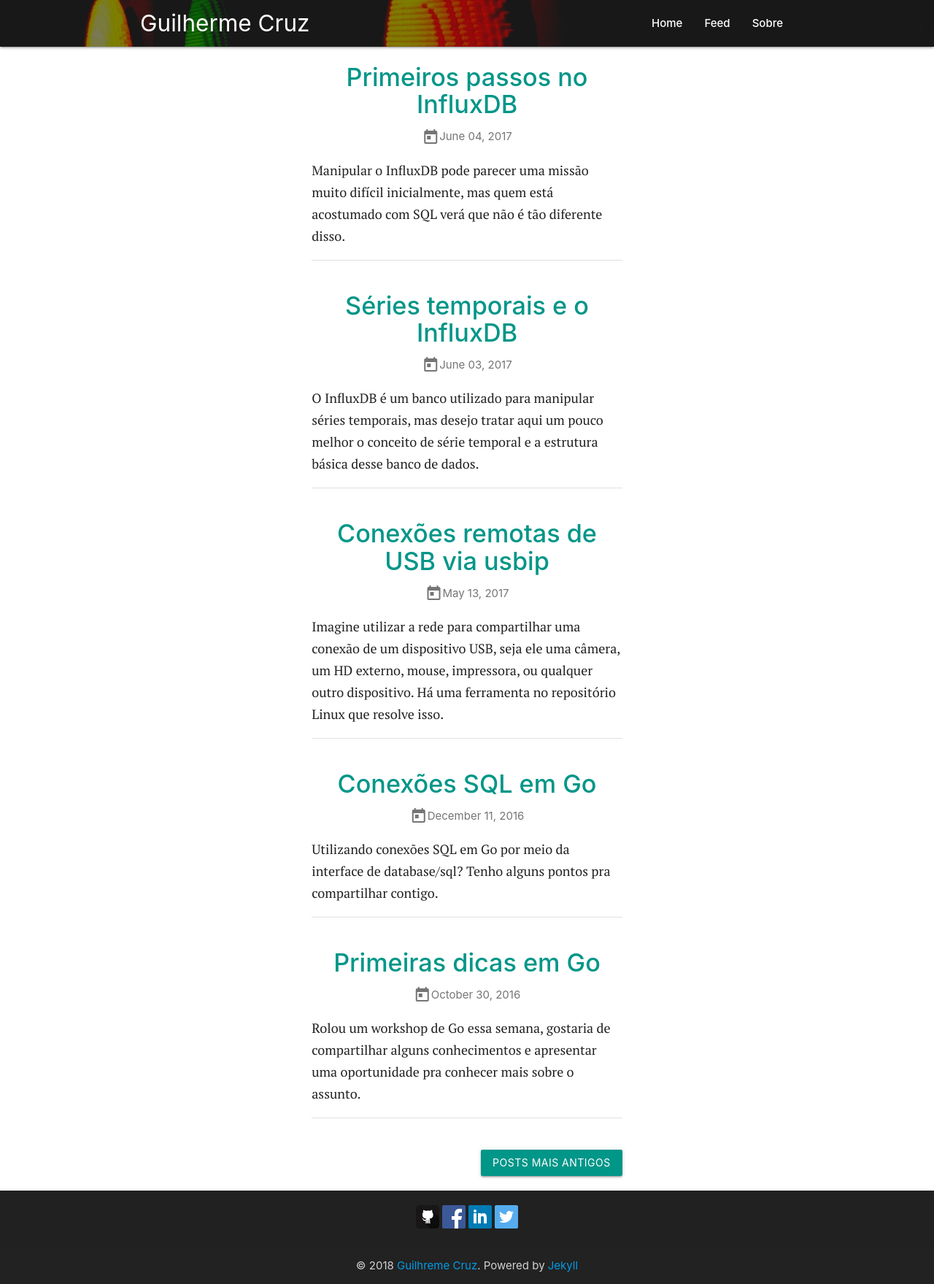
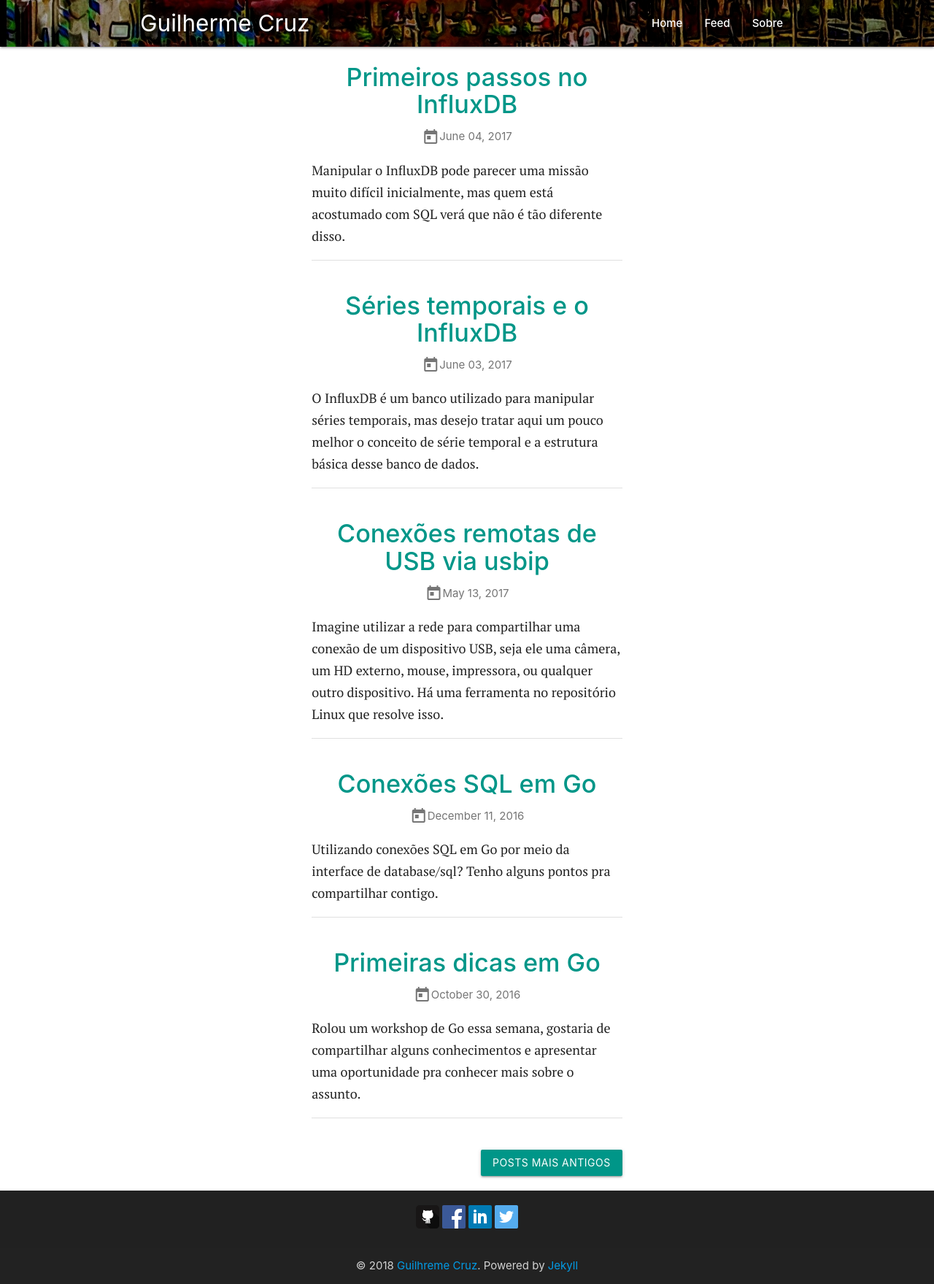
Before and after one commit to guicruzzs/guicruzzs.github.io, a Jekyll site: the page built from index.html, in a window 1280 px wide. Shown: the whole page at 73% size. Built offline with Jekyll 4.4.1, drawn with Linux system fonts in a browser that asks for light colours; nearby versions of some CDN libraries; the list of posts is cut into pages by our own code.

Commit message:
Update header

```diff
--- a/assets/css/style.css
+++ b/assets/css/style.css
@@ -66,7 +66,7 @@ p {
 }
 
 .gc-header {
-  background: url('/assets/img/header.jpg');
+  background: url('/assets/img/header4.jpg');
 }
 
 .gc-divider {
```
Also changed, not shown: assets/img/header3.jpg (added), assets/img/header4.jpg (added).
